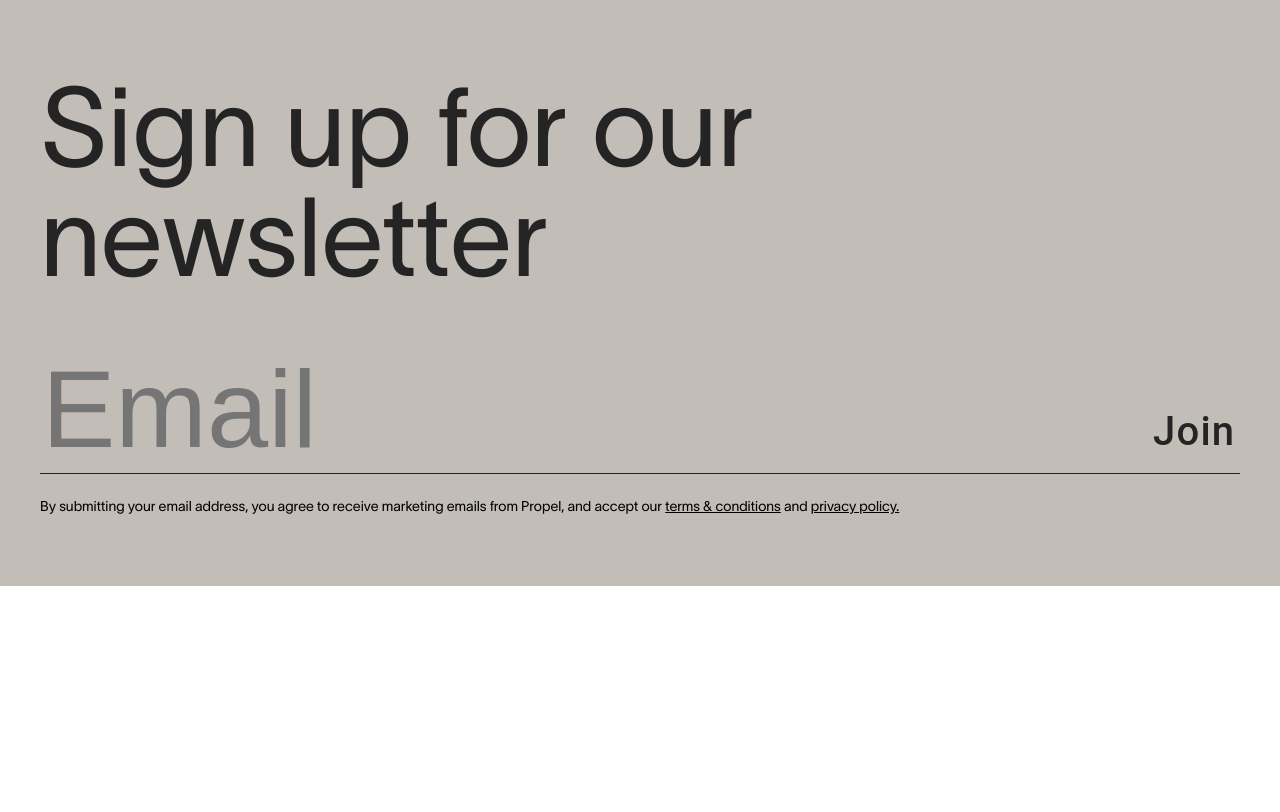
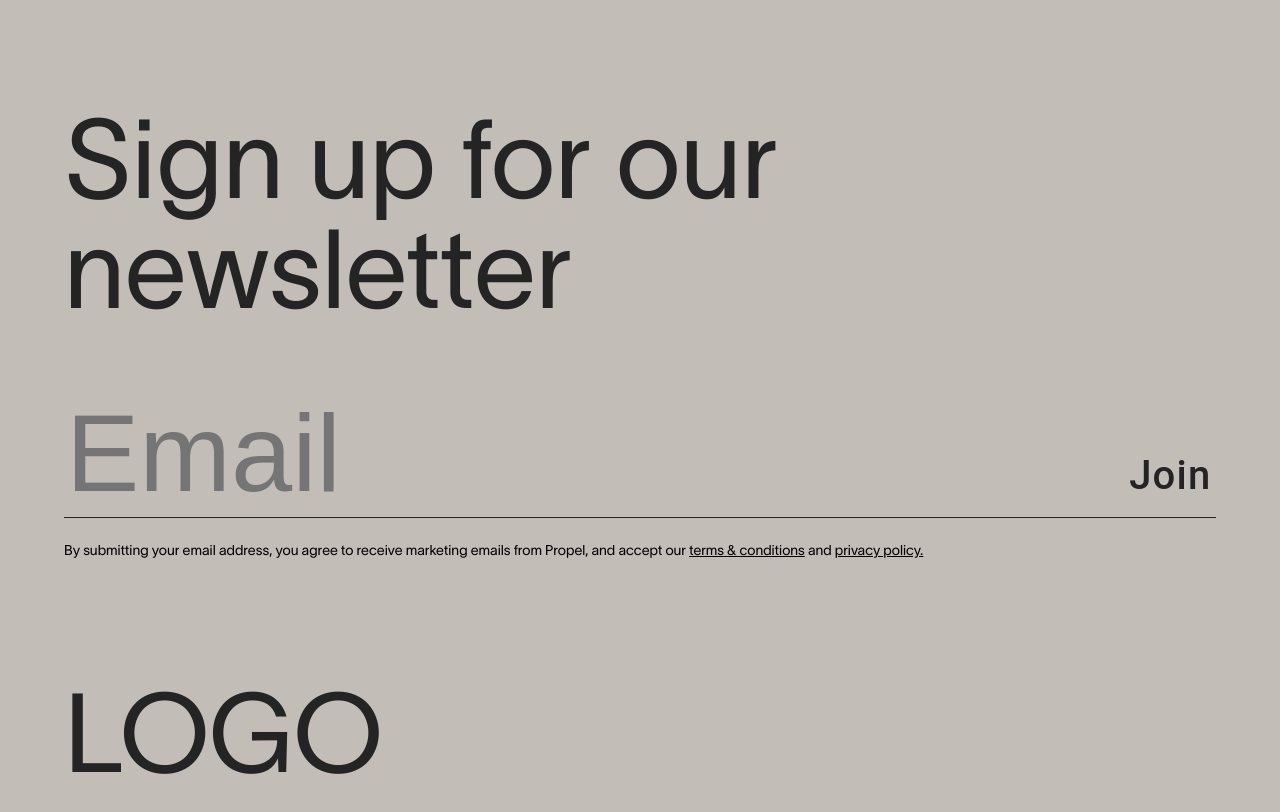
Before and after one commit to JeroenDerks/achtung, a Next.js app: page / in a window 1280 px wide. Shown: the top 812 px of the page. Built offline with nearby package versions, Linux system fonts and the light colour scheme.

Commit message:
feat: add proper theme spacing

```diff
--- a/components/Footer/Footer.tsx
+++ b/components/Footer/Footer.tsx
@@ -6,6 +6,7 @@ import Typography from "@mui/material/Typography";
 import SignupForm from "components/SignupForm/SignupForm";
 import { earthBrown } from "theme/colors";
 import InlineLink from "components/InlineLink";
+import { s11, s10, s9 } from "theme/spacing";
 
 const Wrapper = styled(Box)({ background: earthBrown });
 
@@ -13,10 +14,7 @@ const Footer = () => {
   const [signupSuccess, setSignupSuccess] = useState<boolean>(false);
   return (
     <footer>
-      <Wrapper
-        px={{ lg: 10, md: 5, sm: 2.5, xs: 2.5 }}
-        py={{ lg: 13, md: 9, sm: 7.5, xs: 7.5 }}
-      >
+      <Wrapper px={s9} py={s10}>
         <Grid container>
           <Grid item xs={12} sm={12} md={12} lg={6}>
             <Typography variant="h2">Sign up for our newsletter</Typography>
@@ -44,6 +42,11 @@ const Footer = () => {
               </InlineLink>
             </Typography>
           </Grid>
+          <Grid item xs={12}>
+            <Typography variant="h2" mt={s11}>
+              LOGO
+            </Typography>
+          </Grid>
         </Grid>
       </Wrapper>
     </footer>
--- a/components/SignupForm/SignupForm.tsx
+++ b/components/SignupForm/SignupForm.tsx
@@ -7,6 +7,7 @@ import Button from "components/Button";
 import Input from "components/Input";
 import Typography from "@mui/material/Typography";
 import { GERENIC_ERROR } from "utils/constants";
+import { s4, s9 } from "theme/spacing";
 
 const validationSchema = Yup.object().shape({
   email: Yup.string()
@@ -70,8 +71,8 @@ const SignupForm = ({
             display="flex"
             borderBottom={`1px solid ${charcoal}`}
             alignItems="flex-end"
-            mt={{ xs: 5, sm: 5, md: 6.5, lg: 9.5 }}
-            mb={2}
+            mt={s9}
+            mb={s4}
           >
             <Input
               placeholder="Email"
--- /dev/null
+++ b/theme/spacing.ts
@@ -0,0 +1,11 @@
+export const s11 = { xs: "80px", md: "120px", lg: "164px" };
+export const s10 = { xs: "80px", md: "104px", lg: "120px" };
+export const s9 = { xs: "48px", md: "64px", lg: "80px" };
+export const s8 = { xs: "32px", md: "48px", lg: "64px" };
+export const s7 = { xs: "32px", md: "32px", lg: "48px" };
+export const s6 = { xs: "24px", md: "32px", lg: "32px" };
+export const s5 = { xs: "24px", md: "24px", lg: "24px" };
+export const s4 = { xs: "16px", md: "16px", lg: "16px" };
+export const s3 = { xs: "8px", md: "8px", lg: "8px" };
+export const s2 = { xs: "4px", md: "4px", lg: "4px" };
+export const s1 = { xs: "2px", md: "2px", lg: "2px" };
```
